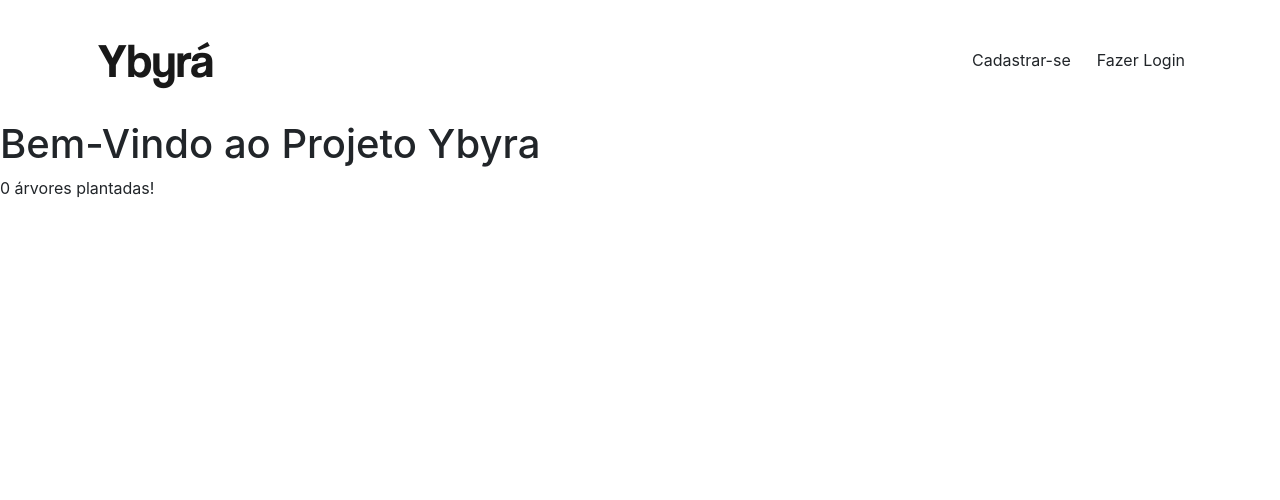
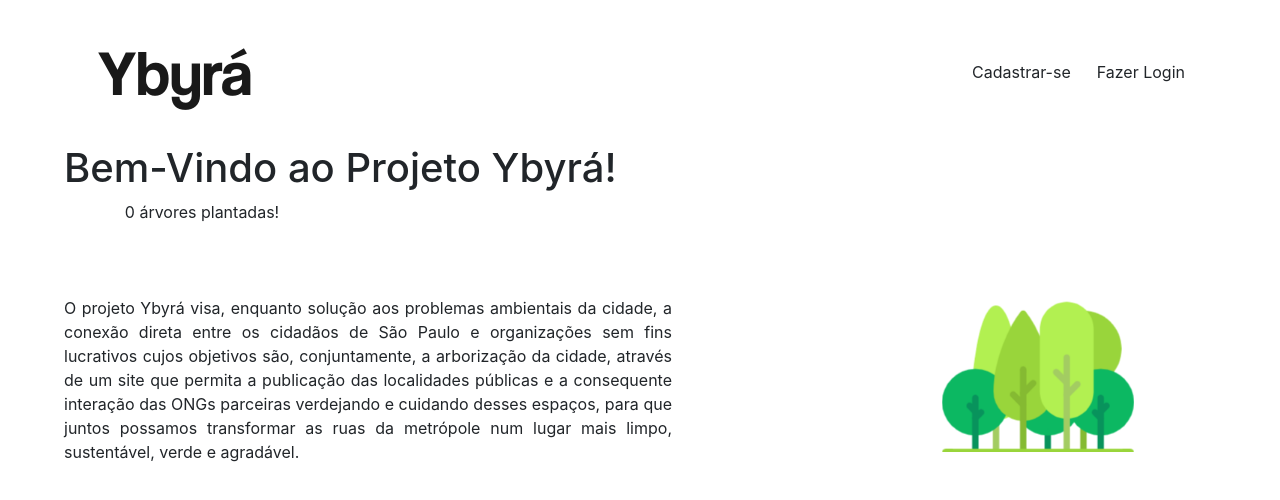
Before and after one commit to mahzze/ybyra-tcc, a React (Create React App) app: page / in a window 1280 px wide. Shown: the top 500 px of the page. Built offline with nearby package versions, Linux system fonts and the light colour scheme; no server answers.

Commit message:
styling details

```diff
--- a/src/components/Home/App.css
+++ b/src/components/Home/App.css
@@ -18,7 +18,7 @@ body{
 
 .navbar-brand{
     font-family: Coolvetica;
-    font-size: 3rem;
+    font-size: 4rem;
 }
 
 .logo {
@@ -40,3 +40,20 @@ body{
     grid-template-columns: 1fr 1fr;
 
 }
+
+section {
+    margin-left: 5%;
+}
+
+section div p {
+    width: 50%;
+    text-align: justify;
+    float: left;
+}
+
+img {
+    width: 12em;
+    float: right;
+    margin-right: 12%;
+    margin-top: -3%;
+}
--- a/src/components/Home/Home.tsx
+++ b/src/components/Home/Home.tsx
@@ -6,9 +6,16 @@ export default function Home() {
 	return (
 		<section>
 
-			<h1> Bem-Vindo ao Projeto Ybyra </h1>
-      <Contador />
+			<h1> Bem-Vindo ao Projeto Ybyrá! </h1>
+      		<Contador /> <br /><br /><br />
+
+      		<div>
+				<p> O projeto Ybyrá visa, enquanto solução aos problemas ambientais da cidade, a conexão direta entre os cidadãos de São Paulo e organizações sem fins lucrativos cujos objetivos são, conjuntamente, a arborização da cidade, através de um site que permita a publicação das localidades públicas e a consequente interação das ONGs parceiras verdejando e cuidando desses espaços, para que juntos possamos transformar as ruas da metrópole num lugar mais limpo, sustentável, verde e agradável. </p>
+			</div>
+
+			<img src={require('./arvoresYbyra.png')} />
 
 		</section>
+
 	);
  }
```
Also changed, not shown: src/components/Server/index.js (+0 -7 lines), src/components/Home/arvoresYbyra.png (added).
